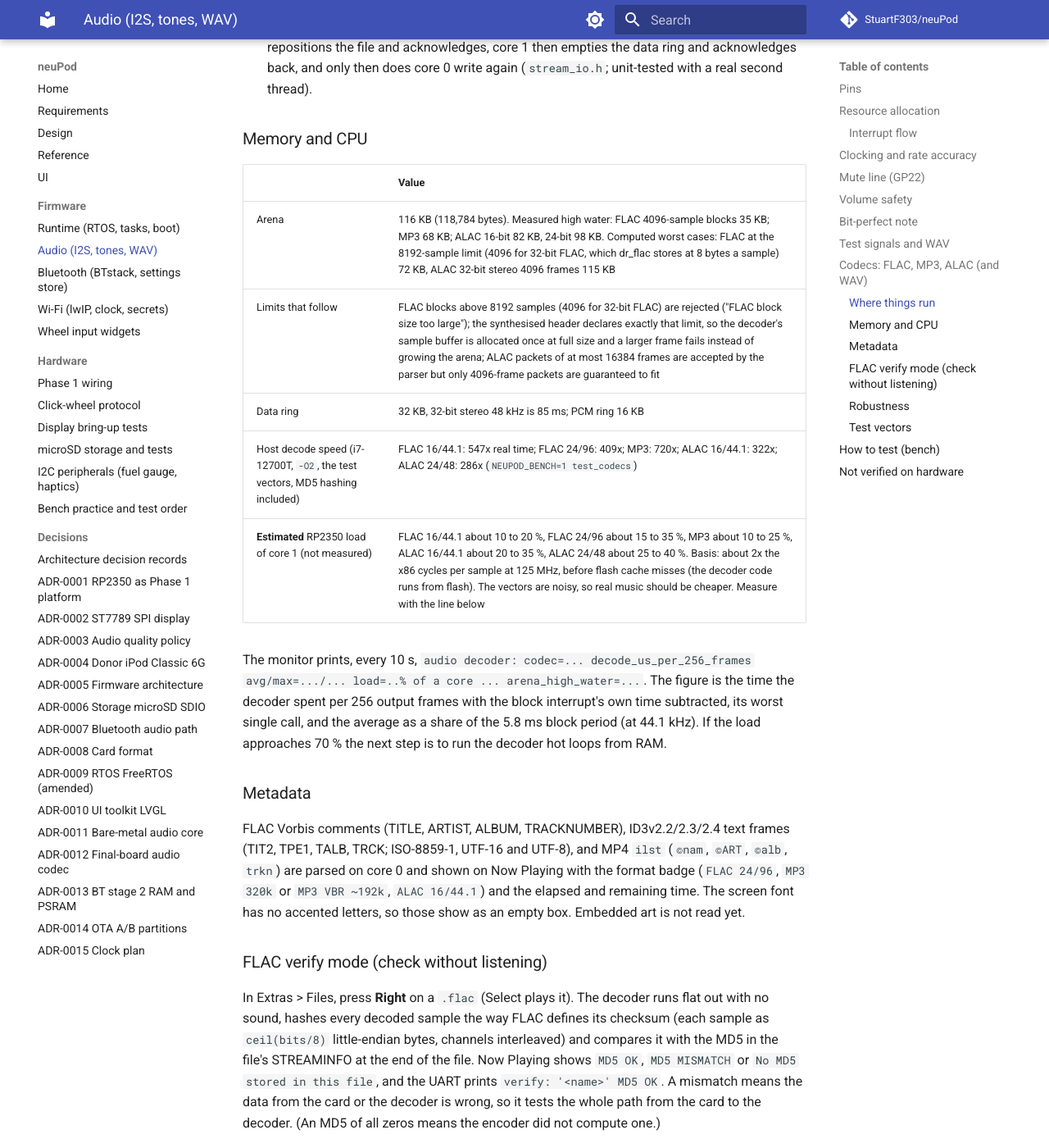
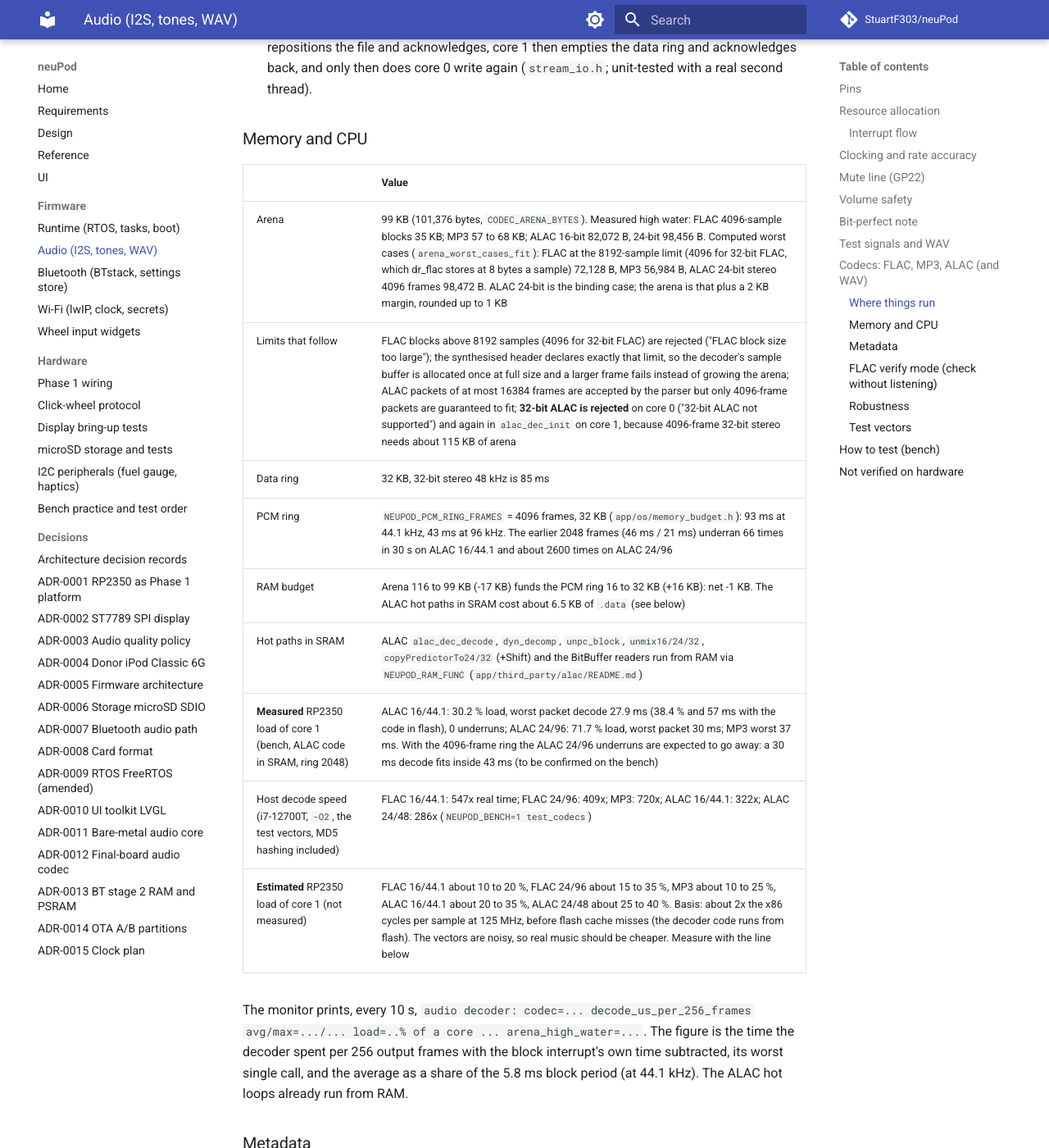
Before and after one commit to StuartF303/neuPod, an MkDocs documentation site: the page built from docs/audio.md, in a window 1280 px wide and 1400 px high, scrolled down 6549 px. Shown: the whole window at 82% size. Built offline with MkDocs 1.6.1 and Material for MkDocs 9.7.7, drawn with Linux system fonts in a browser that asks for light colours; comment, search, counter and statistics services are not loaded; some of the changed text lies outside the part shown.

Commit message:
audio: PCM ring 4096 frames funded by a 99 KB codec arena; reject 32-bit ALAC
32-bit ALAC is refused by mp4_parse (META_E_ALAC32, "32-bit ALAC not supported") and by alac_dec_init. The arena is sized to
the ALAC 24-bit worst case plus 2 KB. Net static RAM -1 KB. Tests and docs updated.

Co-Authored-By: Claude Opus 5.5 <noreply@anthropic.com>

```diff
--- a/docs/audio.md
+++ b/docs/audio.md
@@ -28,7 +28,7 @@ what `neupod_i2s.pio` produces.
 | PIO0, 1 state machine, 8 instructions | I2S transmitter (`platforms/rp2350/hal/neupod_i2s.pio`) | claimed with `pio_claim_unused_sm`, program added and removed at open/close. pio1 = SD (carlk3), pio2 = CYW43 + click wheel |
 | 2 DMA channels (claimed dynamically) | ping-pong, chained A to B to A, 512 words each (256 stereo frames) | high bus priority; read pointer wraps inside its 2 KB buffer (ring), so a late restart replays the old block instead of reading past the buffer |
 | `DMA_IRQ_1`, enabled on **core 1** | block-complete interrupt, refills the finished buffer | `DMA_IRQ_0` stays with the SD library on core 0 |
-| 2 x 2 KB DMA buffers, 16 KB PCM ring, 32 KB data ring | RAM | ring sizes are in `audio_core.c` and `audio_shared.c` |
+| 2 x 2 KB DMA buffers, 32 KB PCM ring, 32 KB data ring | RAM | PCM ring size is `NEUPOD_PCM_RING_FRAMES` in `app/os/memory_budget.h`; data ring in `audio_shared.c` |
 | Hot path in RAM | `dma_isr`, `on_block`, `audio_apply_gain`, the ring functions, `hal_audio_write`, `hal_audio_mute` | `NEUPOD_RAM_FUNC` / `__not_in_flash_func` |
 
 The sink is chosen at build time: `scripts/build.sh rp2350 -- -DNEUPOD_AUDIO_SINK=i2s` (default) or `null`
@@ -130,7 +130,7 @@ raises an end-of-track event after the last sample has played, then the output r
 | --- | --- | --- | --- | --- |
 | FLAC (16/20/24/32-bit, mono/stereo, 44.1/48/88.2/96 kHz) | `dr_flac` (single header, `app/third_party/dr_libs/`) | public domain / MIT-0 | **core 1** | exact: the sample is shifted left-justified into 32 bits |
 | MP3 (MPEG-1/2 Layer III, 44.1/48 kHz) | `dr_mp3` (contains minimp3) | public domain / MIT-0 (minimp3 CC0) | core 1 | float, rounded to nearest and clipped to 32 bits |
-| ALAC in `.m4a` (16/20/24/32-bit, mono/stereo, 44.1 to 96 kHz) | Apple's ALAC decoder core (`app/third_party/alac/`) with a C wrapper (`alac_dec.c`) | Apache-2.0 (see the repository's `LICENSE.md`: no NOTICE file upstream; the C port is marked as modified) | core 1 | exact |
+| ALAC in `.m4a` (16/20/24-bit; 32-bit rejected, mono/stereo, 44.1 to 96 kHz) | Apple's ALAC decoder core (`app/third_party/alac/`) with a C wrapper (`alac_dec.c`) | Apache-2.0 (see the repository's `LICENSE.md`: no NOTICE file upstream; the C port is marked as modified) | core 1 | exact |
 | AAC in `.m4a` | none yet | n/a | n/a | the player says "AAC not supported yet" |
 | WAV | our own parser (`wav.c`), raw PCM passthrough | MPL-2.0 | conversion on core 1 | exact |
 
@@ -166,15 +166,19 @@ More than 2 channels are rejected with a message, as are unsupported rates ("Uns
 
 | | Value |
 | --- | --- |
-| Arena | 116 KB (118,784 bytes). Measured high water: FLAC 4096-sample blocks 35 KB; MP3 68 KB; ALAC 16-bit 82 KB, 24-bit 98 KB. Computed worst cases: FLAC at the 8192-sample limit (4096 for 32-bit FLAC, which dr_flac stores at 8 bytes a sample) 72 KB, ALAC 32-bit stereo 4096 frames 115 KB |
-| Limits that follow | FLAC blocks above 8192 samples (4096 for 32-bit FLAC) are rejected ("FLAC block size too large"); the synthesised header declares exactly that limit, so the decoder's sample buffer is allocated once at full size and a larger frame fails instead of growing the arena; ALAC packets of at most 16384 frames are accepted by the parser but only 4096-frame packets are guaranteed to fit |
-| Data ring | 32 KB, 32-bit stereo 48 kHz is 85 ms; PCM ring 16 KB |
+| Arena | 99 KB (101,376 bytes, `CODEC_ARENA_BYTES`). Measured high water: FLAC 4096-sample blocks 35 KB; MP3 57 to 68 KB; ALAC 16-bit 82,072 B, 24-bit 98,456 B. Computed worst cases (`arena_worst_cases_fit`): FLAC at the 8192-sample limit (4096 for 32-bit FLAC, which dr_flac stores at 8 bytes a sample) 72,128 B, MP3 56,984 B, ALAC 24-bit stereo 4096 frames 98,472 B. ALAC 24-bit is the binding case; the arena is that plus a 2 KB margin, rounded up to 1 KB |
+| Limits that follow | FLAC blocks above 8192 samples (4096 for 32-bit FLAC) are rejected ("FLAC block size too large"); the synthesised header declares exactly that limit, so the decoder's sample buffer is allocated once at full size and a larger frame fails instead of growing the arena; ALAC packets of at most 16384 frames are accepted by the parser but only 4096-frame packets are guaranteed to fit; **32-bit ALAC is rejected** on core 0 ("32-bit ALAC not supported") and again in `alac_dec_init` on core 1, because 4096-frame 32-bit stereo needs about 115 KB of arena |
+| Data ring | 32 KB, 32-bit stereo 48 kHz is 85 ms |
+| PCM ring | `NEUPOD_PCM_RING_FRAMES` = 4096 frames, 32 KB (`app/os/memory_budget.h`): 93 ms at 44.1 kHz, 43 ms at 96 kHz. The earlier 2048 frames (46 ms / 21 ms) underran 66 times in 30 s on ALAC 16/44.1 and about 2600 times on ALAC 24/96 |
+| RAM budget | Arena 116 to 99 KB (-17 KB) funds the PCM ring 16 to 32 KB (+16 KB): net -1 KB. The ALAC hot paths in SRAM cost about 6.5 KB of `.data` (see below) |
+| Hot paths in SRAM | ALAC `alac_dec_decode`, `dyn_decomp`, `unpc_block`, `unmix16/24/32`, `copyPredictorTo24/32` (+Shift) and the BitBuffer readers run from RAM via `NEUPOD_RAM_FUNC` (`app/third_party/alac/README.md`) |
+| **Measured** RP2350 load of core 1 (bench, ALAC code in SRAM, ring 2048) | ALAC 16/44.1: 30.2 % load, worst packet decode 27.9 ms (38.4 % and 57 ms with the code in flash), 0 underruns; ALAC 24/96: 71.7 % load, worst packet 30 ms; MP3 worst 37 ms. With the 4096-frame ring the ALAC 24/96 underruns are expected to go away: a 30 ms decode fits inside 43 ms (to be confirmed on the bench) |
 | Host decode speed (i7-12700T, `-O2`, the test vectors, MD5 hashing included) | FLAC 16/44.1: 547x real time; FLAC 24/96: 409x; MP3: 720x; ALAC 16/44.1: 322x; ALAC 24/48: 286x (`NEUPOD_BENCH=1 test_codecs`) |
 | **Estimated** RP2350 load of core 1 (not measured) | FLAC 16/44.1 about 10 to 20 %, FLAC 24/96 about 15 to 35 %, MP3 about 10 to 25 %, ALAC 16/44.1 about 20 to 35 %, ALAC 24/48 about 25 to 40 %. Basis: about 2x the x86 cycles per sample at 125 MHz, before flash cache misses (the decoder code runs from flash). The vectors are noisy, so real music should be cheaper. Measure with the line below |
 
 The monitor prints, every 10 s, `audio decoder: codec=... decode_us_per_256_frames avg/max=.../... load=..% of a core ... arena_high_water=...`. The
 figure is the time the decoder spent per 256 output frames with the block interrupt's own time subtracted, its worst single call, and the average as a share of
-the 5.8 ms block period (at 44.1 kHz). If the load approaches 70 % the next step is to run the decoder hot loops from RAM.
+the 5.8 ms block period (at 44.1 kHz). The ALAC hot loops already run from RAM.
 
 ### Metadata
 
```
Also changed, not shown: CHANGELOG.md (+1 -0 lines), docs/runtime.md (+2 -2 lines), 7 other files.
